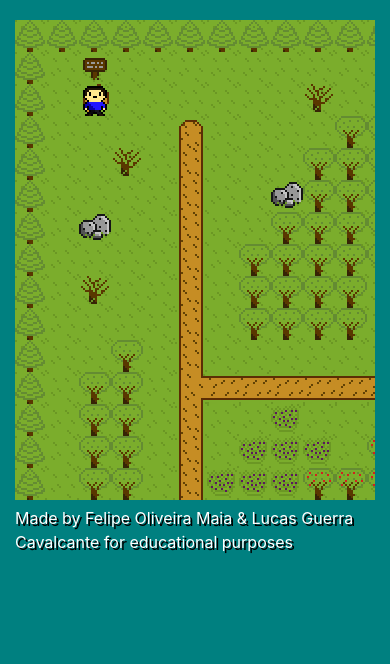
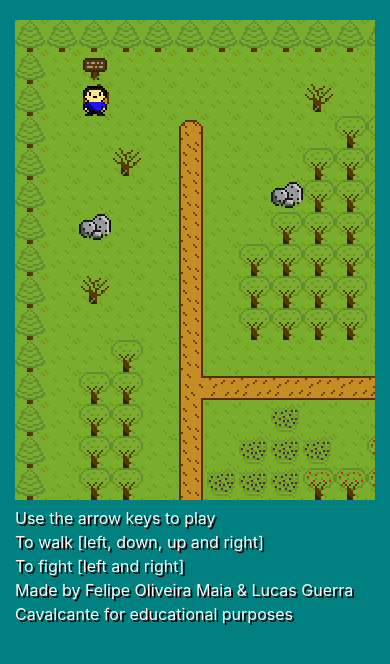
Before and after one commit to LucasGuerraCavalcante/mmo-rpg-phaser, a website: page src/index.html in a window 390 px wide. Drawn offline with nearby package versions, Linux system fonts and the light colour scheme; animation ran at ten frames a second.

Commit message:
tutorial

```diff
--- a/src/index.html
+++ b/src/index.html
@@ -40,15 +40,20 @@
     <body>
         <div class="container" id="container">
             <div class="row" id="canvasRow">
-                <div class="col-md"></div>
+                <div class="col-md">
+                </div>
                 <div class="col-md">
                     <div id="content" style="display: block; width: 100%; text-align: center"></div>
                 </div>
-                <div class="col-md"></div>
+                <div class="col-md">
+                    <a class="text">Use the arrow keys to play</a><br>
+                    <a class="text">To walk [left, down, up and right]</a><br>
+                    <a class="text">To fight [left and right]</a>
+                </div>
             </div>
             <div class="row">
                 <div class="col-md"></div>
-                <div class="col-md-6"><a id="footer">Made by Felipe Oliveira Maia & Lucas Guerra Cavalcante for educational purposes</a></div>
+                <div class="col-md-6"><a class="text">Made by Felipe Oliveira Maia & Lucas Guerra Cavalcante for educational purposes</a></div>
                 <div class="col-md"></div>
             </div>
         </div>
--- a/src/public/css/style.css
+++ b/src/public/css/style.css
@@ -7,14 +7,14 @@ body {
     background-color: teal;
 }
 
-#footer {
+#canvasRow {
+    margin-top: 20px;
+}
+
+.text {
+    color: white !important;
     text-align: center;
-    color: white;
     size: 22px;
     text-shadow: 2px 2px #000000;
 
 }
-
-#canvasRow {
-    margin-top: 20px;
-}
```
